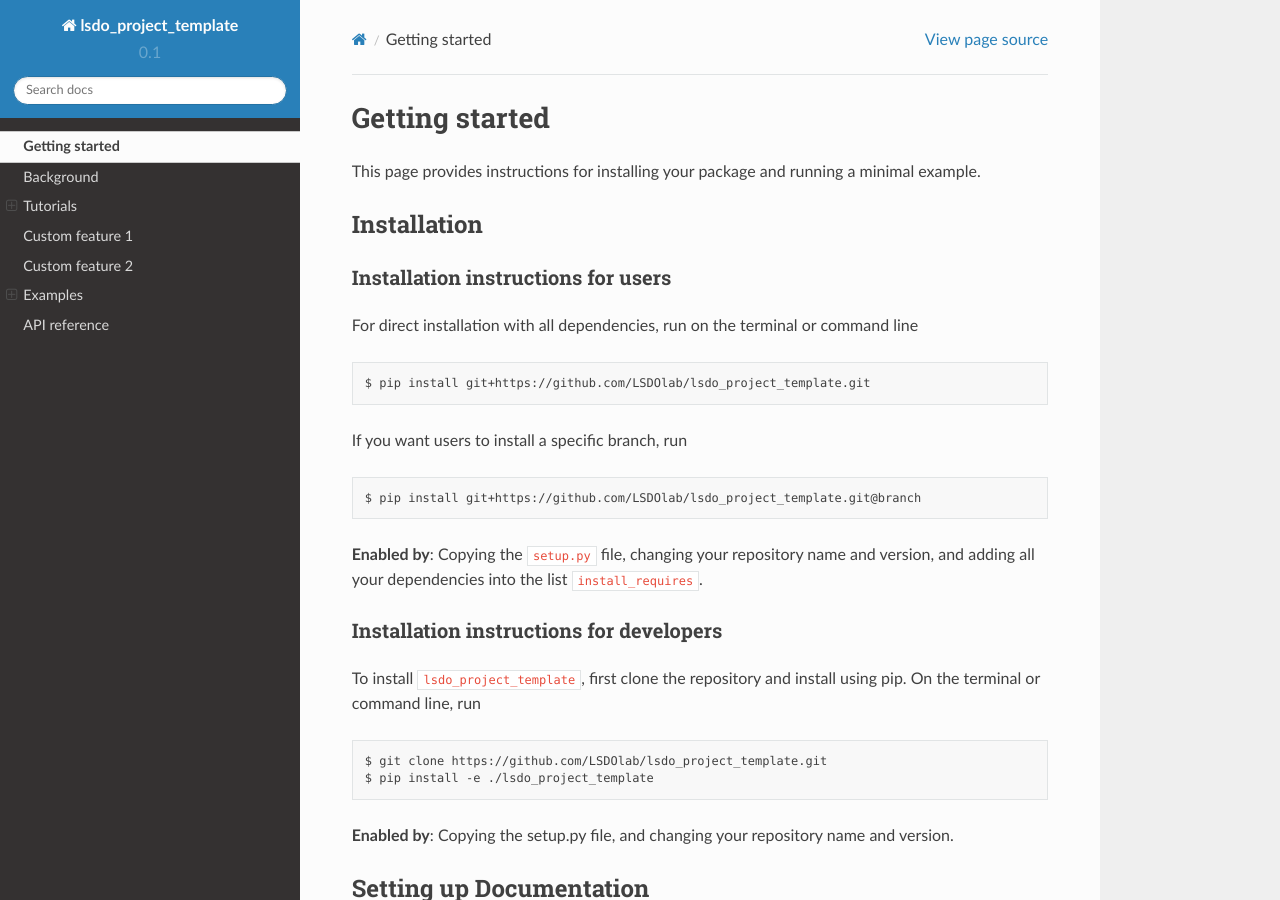
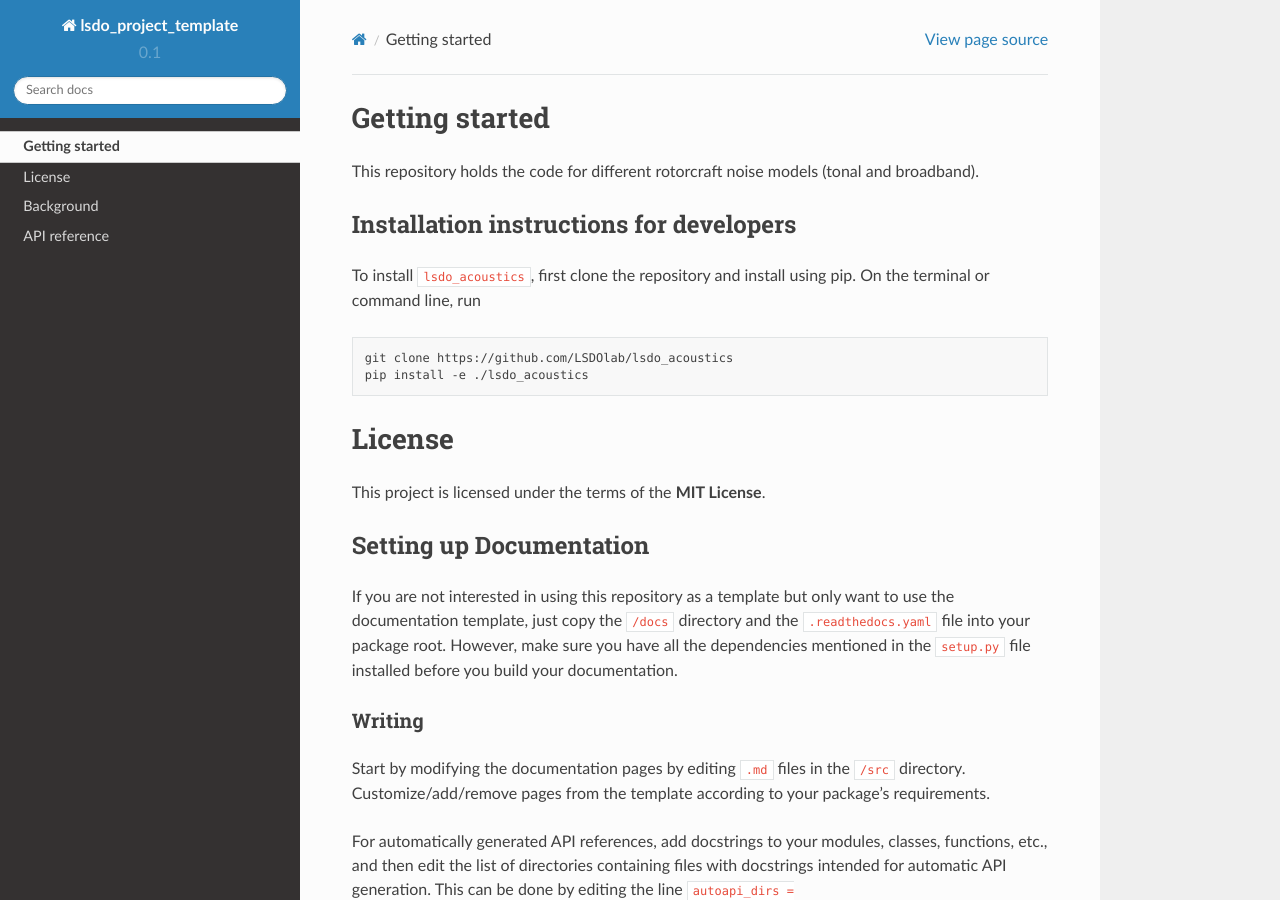
Before and after one commit to LSDOlab/lsdo_acoustics, a Sphinx documentation site: the page built from docs/src/getting_started.md, in a window 1280 px wide and 900 px high. Built offline with Sphinx 7.4.7 and the Read the Docs theme 2.0.0, drawn with Linux system fonts in a browser that asks for light colours; pages that are not in the unit, such as notebooks, are missing from menus.

Commit message:
Docs folder updated. Moved files not directly in use to doc extras. Changed conf.py for the Anugrah collection error.

````diff
--- a/docs/conf.py
+++ b/docs/conf.py
@@ -35,7 +35,7 @@
     "sphinx_copybutton",            # allows copying code embedded in the docs rendered from .md or .ipynb files
     "myst_nb",                      # renders .md, .myst, .ipynb files
     "sphinx.ext.viewcode",          # adds the source code for classes and functions in auto generated api ref
-    "sphinxcontrib.collections",    # adds files from outside src and executes functions before Sphinx builds
+    # "sphinxcontrib.collections",    # adds files from outside src and executes functions before Sphinx builds
     "sphinxcontrib.bibtex",         # for references and citations
 ]
 
@@ -50,7 +50,7 @@
 # autodoc_typehints = 'description'
 
 # autoapi options
-autoapi_dirs = ["../lsdo_project_template/core"]
+autoapi_dirs = ["../lsdo_acoustics/core"]
 autoapi_root = 'src/autoapi'
 autoapi_type = 'python'
 autoapi_file_patterns = ['*.py', '*.pyi']
@@ -158,52 +158,52 @@
     else:
         raise SyntaxError('Docstring for title and description is not declared correctly')
 
-collections = {
+# collections = {
 
-    # copy_tutorials collection copies the contents inside `/tutorials`
-    # directory into `/src/_temp/tutorials`
-   'copy_tutorials': {
-      'driver': 'copy_folder',
-      'source': '../tutorials', # source relative to path of makefile, not wrt /src
-      'target': 'tutorials/',
-      'ignore': [],
-    #   'active': True,         # default: True. If False, this collection is ignored during doc build.
-    #   'safe': True,           # default: True. If True, any problem will raise an exception and stops the build.
-      'clean': True,            # default: True. If False, no cleanup is done before collections get executed.
-      'final_clean': True,      # default: True. If True, a final cleanup is done at the end of a Sphinx build.
-    #   'tags': ['my_collection', 'dummy'],     # List of tags, which trigger an activation of the collection.
-                                        # Should be used together with active set to False,
-                                        # otherwise the collection gets always executed.
-                                        # Use -t tag option of sphinx-build command to trigger related collections.
-                                        # e.g. : `sphinx-build -b html -t dummy . _build/html`
-   },
+#     # copy_tutorials collection copies the contents inside `/tutorials`
+#     # directory into `/src/_temp/tutorials`
+#    'copy_tutorials': {
+#       'driver': 'copy_folder',
+#       'source': '../tutorials', # source relative to path of makefile, not wrt /src
+#       'target': 'tutorials/',
+#       'ignore': [],
+#     #   'active': True,         # default: True. If False, this collection is ignored during doc build.
+#     #   'safe': True,           # default: True. If True, any problem will raise an exception and stops the build.
+#       'clean': True,            # default: True. If False, no cleanup is done before collections get executed.
+#       'final_clean': True,      # default: True. If True, a final cleanup is done at the end of a Sphinx build.
+#     #   'tags': ['my_collection', 'dummy'],     # List of tags, which trigger an activation of the collection.
+#                                         # Should be used together with active set to False,
+#                                         # otherwise the collection gets always executed.
+#                                         # Use -t tag option of sphinx-build command to trigger related collections.
+#                                         # e.g. : `sphinx-build -b html -t dummy . _build/html`
+#    },
 
-   'copy_examples': {
-      'driver': 'copy_folder',
-      'source': '../examples',  # source relative to path of makefile, not wrt /src
-      'target': 'examples/',
-      'ignore': [],
-      'clean': True,            # default: True. If False, no cleanup is done before collections get executed.
-      'final_clean': True,      # default: True. If True, a final cleanup is done at the end of a Sphinx build.
-   },
+#    'copy_examples': {
+#       'driver': 'copy_folder',
+#       'source': '../examples',  # source relative to path of makefile, not wrt /src
+#       'target': 'examples/',
+#       'ignore': [],
+#       'clean': True,            # default: True. If False, no cleanup is done before collections get executed.
+#       'final_clean': True,      # default: True. If True, a final cleanup is done at the end of a Sphinx build.
+#    },
 
-    # convert_examples collection converts all .py files to .md files recursively inside `_temp/examples`
-    # directory and also extracts the docstrings from the .py files to generate title and descriptions
-    # for those examples
-   'convert_examples': {
-      'driver': 'writer_function',  # uses custom WriterFunctionDriver written by Anugrah
-      'from'  : '_temp/examples/',  # source relative to path of makefile, not wrt /src
-      'source': py2md,              # custom function written above in `conf.py`
-      'target': 'examples/',        # target was a file for original FunctionDriver, e.g., 'target': 'examples/temp.txt'
-                                    # the original FunctionDriver was supposed to write only 1 file.
-      'clean': True,
-      'final_clean': True,
-    #   'write_result': True,   # this prevents original FunctionDriver from writing to the target file
-   },
-}
+#     # convert_examples collection converts all .py files to .md files recursively inside `_temp/examples`
+#     # directory and also extracts the docstrings from the .py files to generate title and descriptions
+#     # for those examples
+#    'convert_examples': {
+#       'driver': 'writer_function',  # uses custom WriterFunctionDriver written by Anugrah
+#       'from'  : '_temp/examples/',  # source relative to path of makefile, not wrt /src
+#       'source': py2md,              # custom function written above in `conf.py`
+#       'target': 'examples/',        # target was a file for original FunctionDriver, e.g., 'target': 'examples/temp.txt'
+#                                     # the original FunctionDriver was supposed to write only 1 file.
+#       'clean': True,
+#       'final_clean': True,
+#     #   'write_result': True,   # this prevents original FunctionDriver from writing to the target file
+#    },
+# }
 
-collections_target = 'src/_temp'    # default : '_collections', the default storage location for all collections
-collections_clean  = True           # default : True, all configured target locations get wiped out at the beginning
-                                    # can be overwritten for individual collection by setting value for the 'clean' key
-collections_final_clean  = True     # default : True, all collections start their clean-up routine after a Sphinx build is done
-                                    # can be overwritten for individual collection by setting value for the 'final_clean' key
+# collections_target = 'src/_temp'    # default : '_collections', the default storage location for all collections
+# collections_clean  = True           # default : True, all configured target locations get wiped out at the beginning
+#                                     # can be overwritten for individual collection by setting value for the 'clean' key
+# collections_final_clean  = True     # default : True, all collections start their clean-up routine after a Sphinx build is done
+#                                     # can be overwritten for individual collection by setting value for the 'final_clean' key
--- /dev/null
+++ b/docs/sample.py
@@ -0,0 +1 @@
+import autoapi
--- a/docs/src/getting_started.md
+++ b/docs/src/getting_started.md
@@ -1,30 +1,16 @@
 # Getting started
-This page provides instructions for installing your package
-and running a minimal example.
+This repository holds the code for different rotorcraft noise models (tonal and broadband).
 
-## Installation
-
-### Installation instructions for users
-For direct installation with all dependencies, run on the terminal or command line
+## Installation instructions for developers
+To install `lsdo_acoustics`, first clone the repository and install using pip.
+On the terminal or command line, run
 ```sh
-$ pip install git+https://github.com/LSDOlab/lsdo_project_template.git
-```
-If you want users to install a specific branch, run
-```sh
-$ pip install git+https://github.com/LSDOlab/lsdo_project_template.git@branch
+git clone https://github.com/LSDOlab/lsdo_acoustics
+pip install -e ./lsdo_acoustics
 ```
 
-**Enabled by**: Copying the `setup.py` file, changing your repository name and version,
-and adding all your dependencies into the list `install_requires`.
-
-### Installation instructions for developers
-To install `lsdo_project_template`, first clone the repository and install using pip.
-On the terminal or command line, run
-```sh
-$ git clone https://github.com/LSDOlab/lsdo_project_template.git
-$ pip install -e ./lsdo_project_template
-```
-**Enabled by**: Copying the setup.py file, and changing your repository name and version.
+# License
+This project is licensed under the terms of the **MIT License**.
 
 ## Setting up Documentation
 
--- a/docs/src/references.bib
+++ b/docs/src/references.bib
@@ -1,17 +1,24 @@
-@article{perez2011python,
-  title     = {Python: An ecosystem for scientific computing},
-  author    = {Perez, Fernando and Granger, Brian E and Hunter, John D},
-  journal   = {Computing in Science & Engineering},
-  volume    = {13},
-  number    = {2},
-  pages     = {13--21},
-  year      = {2011},
-  publisher = {AIP Publishing}
+@article{lowson1969theoretical,
+  title={A theoretical study of helicopter rotor noise},
+  author={Lowson, MV and Ollerhead, JB},
+  journal={Journal of Sound and Vibration},
+  volume={9},
+  number={2},
+  pages={197--222},
+  year={1969},
+  publisher={Elsevier}
 }
 
-@book{1987:nelson,
-  author    = {Edward Nelson},
-  title     = {Radically Elementary Probability Theory},
-  publisher = {Princeton University Press},
-  year      = {1987}
+@inproceedings{kvurt2022blade,
+  title={From the Blade Geometry to Prediction of Tonal Noise Component in Hover},
+  author={Kvurt, Aleksandra and Stalnov, Oksana},
+  booktitle={28th AIAA/CEAS Aeroacoustics 2022 Conference},
+  pages={3076},
+  year={2022}
 }
+
+@techreport{brooks1989airfoil,
+  title={Airfoil self-noise and prediction},
+  author={Brooks, Thomas F and Pope, D Stuart and Marcolini, Michael A},
+  year={1989}
+}
--- a/requirements.txt
+++ b/requirements.txt
@@ -10,5 +10,5 @@
 sphinx-autoapi
 numpydoc
 gitpython
-git+https://github.com/anugrahjo/sphinx-collections.git
+# git+https://github.com/anugrahjo/sphinx-collections.git
 sphinxcontrib-bibtex
--- a/setup.py
+++ b/setup.py
@@ -28,7 +28,7 @@
         'sphinx-autoapi',
         'numpydoc',
         'gitpython',
-        'sphinxcontrib-collections @ git+https://github.com/anugrahjo/sphinx-collections.git', # 'sphinx-collections',
+        # 'sphinxcontrib-collections @ git+https://github.com/anugrahjo/sphinx-collections.git', # 'sphinx-collections',
         'sphinxcontrib-bibtex',
         'setuptools',
         'wheel',
````
Also changed, not shown: docs/src/background.md (+1 -1 lines), docs/src/doc extras/tutorials.md (renamed from docs/src/tutorials.md, +1 -1 lines), docs/src/welcome.md (+5 -8 lines), docs/src/doc extras/custom_1.md (renamed from docs/src/custom_1.md), docs/src/doc extras/custom_2.md (renamed from docs/src/custom_2.md), docs/src/doc extras/examples.md (renamed from docs/src/examples.md), docs/src/doc extras/examples/advanced.md (renamed from docs/src/examples/advanced.md), docs/src/doc extras/examples/basic.md (renamed from docs/src/examples/basic.md), docs/src/doc extras/tutorials/advanced.md (renamed from docs/src/tutorials/advanced.md), docs/src/doc extras/tutorials/basic.md (renamed from docs/src/tutorials/basic.md), 1 other file.
